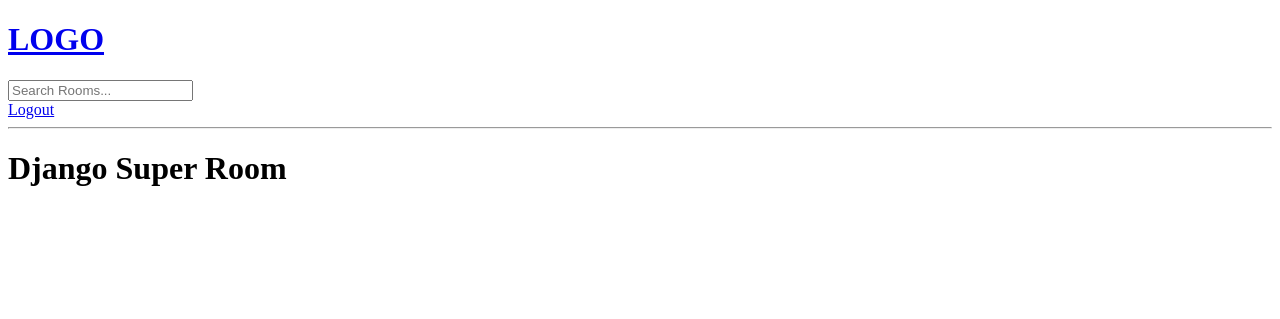
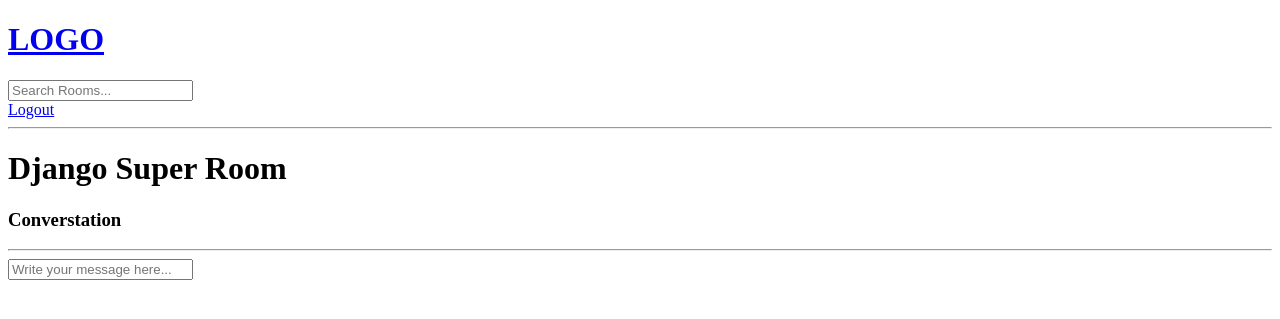
Before and after one commit to SyedZainAnwer/Thought-Tangle, a Django app: page /room/4/ in a window 1280 px wide. Shown: the top 319 px of the page. Run offline with Django 5.2, Linux system fonts and the light colour scheme; a user stored in the database is signed in; data comes from the database, SQL or seed files in the repository; both versions use the stored data as it was after the commit.

Commit message:
added comments functionality

```diff
--- a/base/templates/base/room.html
+++ b/base/templates/base/room.html
@@ -4,4 +4,29 @@
 
 <h1>{{ room.name }}</h1>
 
+<p>{{ room.description }}</p>
+
+<div class="comment-wrapper">
+    <h3>Converstation</h3>
+    <hr>
+
+    {% for message in room_messages %}
+        <div>
+            <small>@{{ message.user }} {{ message.created | timesince }} ago</small>
+            <p>{{ message.body }}</p>
+            <hr>
+        </div>
+    {% endfor %}
+</div>
+
+{% if request.user.is_authenticated %}
+<div class="comment-form">
+    <form action="" method="POST">
+        {% csrf_token %}
+
+        <input type="text" name="body" placeholder="Write your message here...">
+    </form>
+</div>
+{% endif %}
+
 {% endblock %}
--- a/base/views.py
+++ b/base/views.py
@@ -6,7 +6,7 @@ from django.db.models import Q
 from django.contrib.auth.models import User
 from django.contrib.auth import authenticate, login, logout
 from django.contrib.auth.forms import UserCreationForm
-from .models import Room, Topic
+from .models import Room, Topic, Message
 from .forms import RoomForm
 
 # render method takes 2 parameter and 2 optional: 1 is the HTTP request and other is the template
@@ -79,7 +79,17 @@ def home(request):
 
 def room(request, pk):
     room = Room.objects.get(id=pk)
-    context = {'room': room} # here we are getting each single room according to it's id i.e each single dictionary
+    room_messages = room.message_set.all().order_by('-created') # we access the child of room (messages) here. It will give us the set of messages that are related to the specific room. Order_by shows the latest messages first
+
+    if request.method == "POST":
+        message = Message.objects.create(
+            user = request.user,
+            room = room,
+            body = request.POST.get('body')
+        )
+        return redirect('room', pk=room.id)
+
+    context = {'room': room, 'room_messages': room_messages} # here we are getting each single room according to it's id i.e each single dictionary
 
     return render(request, 'base/room.html', context)
 
```
Also changed, not shown: db.sqlite3.
